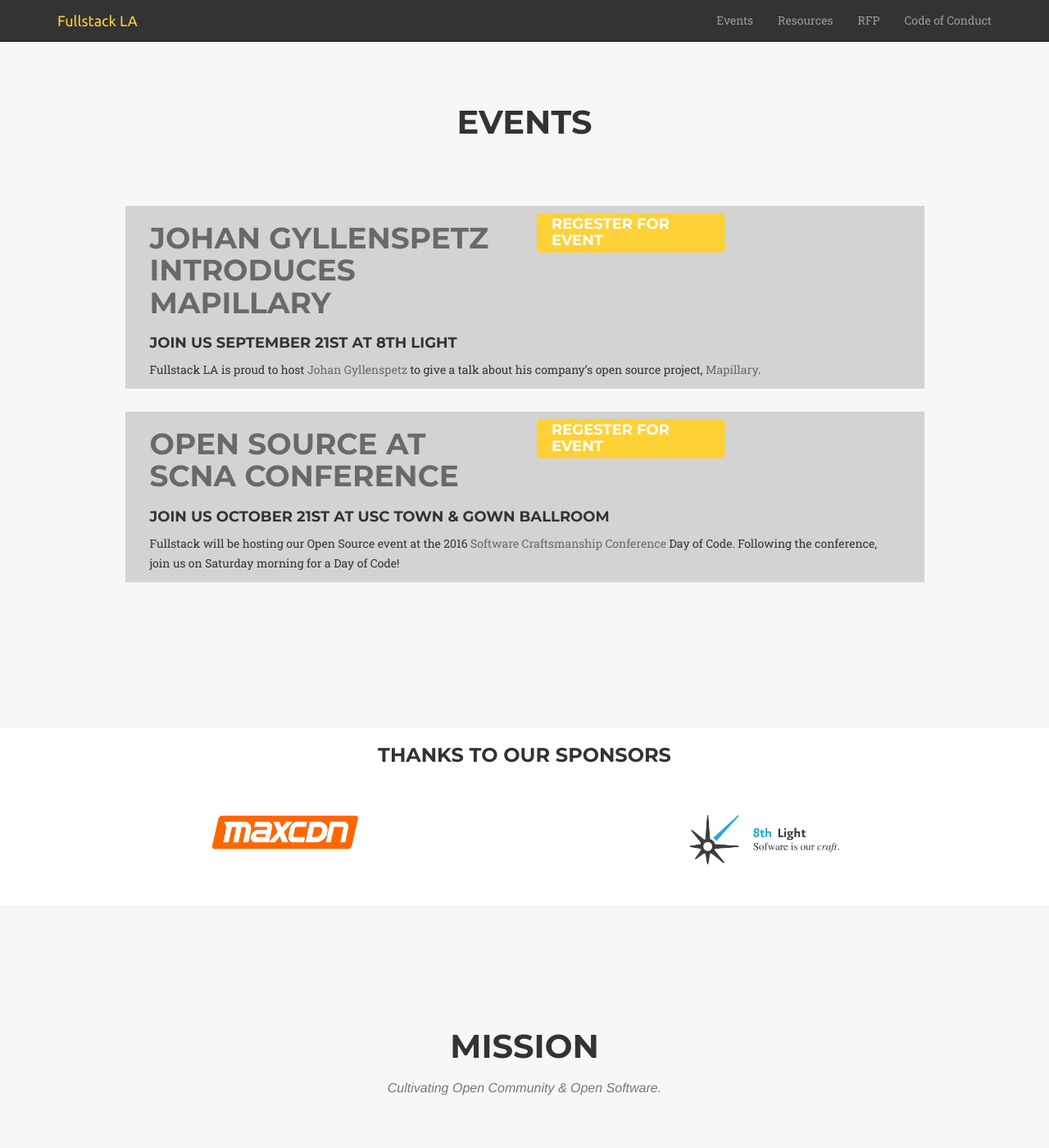
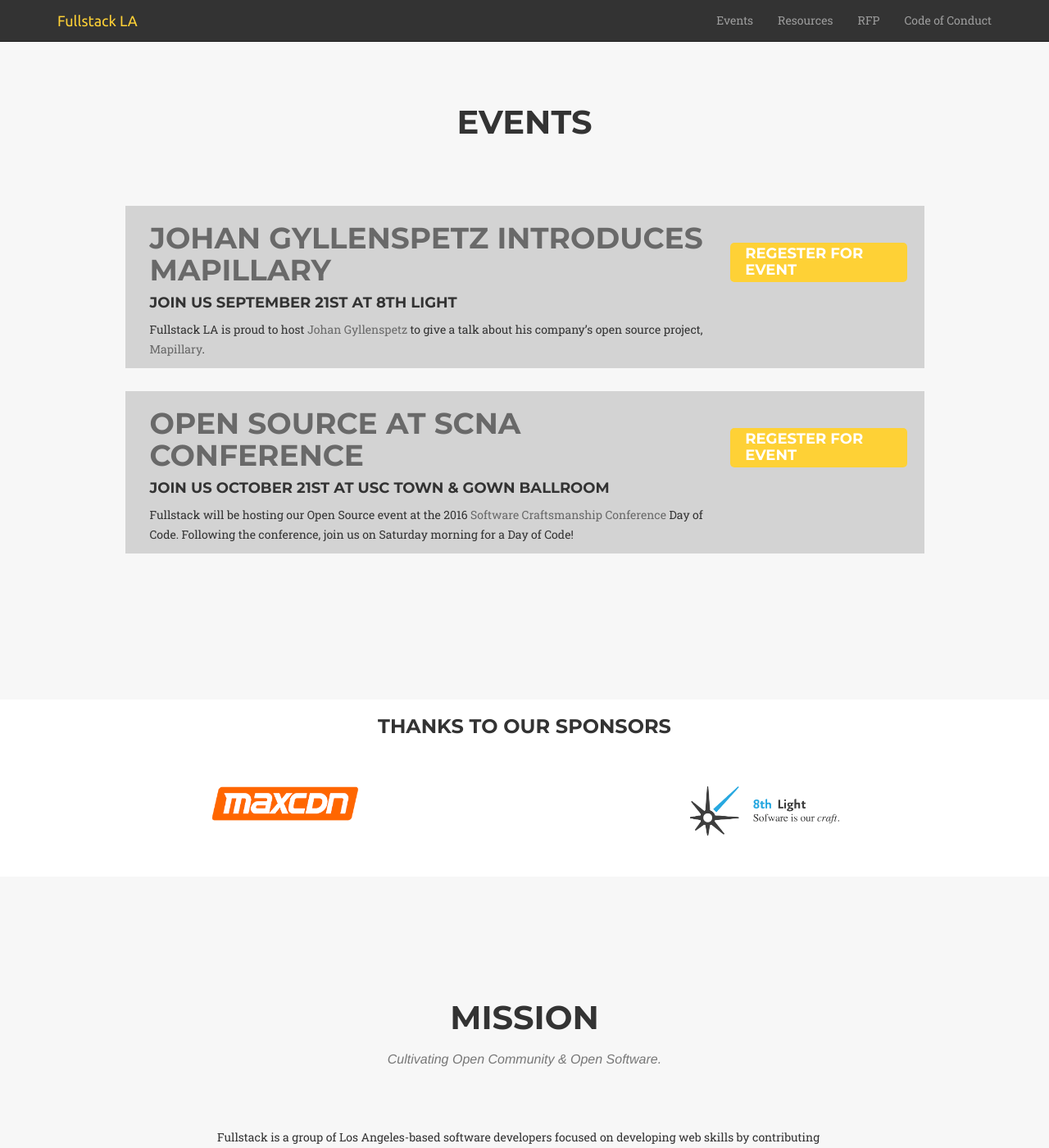
Before and after one commit to fullstackla/fullstackla.github.io, a Jekyll site: the page built from index.html, in a window 1280 px wide and 1400 px high, scrolled down 781 px. Shown: the whole window at 82% size. Built offline with Jekyll 4.4.1, drawn with Linux system fonts in a browser that asks for light colours; some web fonts are replaced.

Commit message:
Add responsive styling to 'Register for event' link. Modify 'Register for event' link margins in _sass/events.scss. Modify events.scss layout by adding new breakpoints to event blocks.

```diff
--- a/_includes/events.html
+++ b/_includes/events.html
@@ -8,24 +8,25 @@
     <div class="row">
       {% for event in site.events %}
 
-      <div class="col-lg-10 col-lg-offset-1 event">
-        <div class="col-lg-6">
+      <div class="col-lg-10 col-lg-offset-1 event clearfix">
+
+        <div class="col-lg-9 col-md-9 col-sm-9 col-xs-9">
+
           <a href={{event.url}}>
             <h1>{{ event.title }}</h1>
           </a>
+
+          <h4>
+            Join us {{ event.event-date }}
+              at {{ event.location-name }}
+          </h4>
+            {{ event.excerpt }}
         </div>
 
-        <div class="col-lg-3">
+        <div class="col-lg-3 col-md-3 col-sm-3 col-xs-3">
           {% include event-rsvp.html rsvp=event.rsvp %}
         </div>
 
-        <div class="col-lg-12">
-        <h4>
-          Join us {{ event.event-date }}
-            at {{ event.location-name }}
-        </h4>
-          {{ event.excerpt }}
-        </div>
       </div>
       {% endfor %}
     </div>
--- a/_sass/events.scss
+++ b/_sass/events.scss
@@ -20,7 +20,7 @@
 
 .rsvp {
   border-radius: 5px;
-  margin: .5em -1.3em .0em .0em;
+  margin: 2.5em -.5em .0em .0em;
   padding: .25em 1em .25em 1em;
 }
 
```
